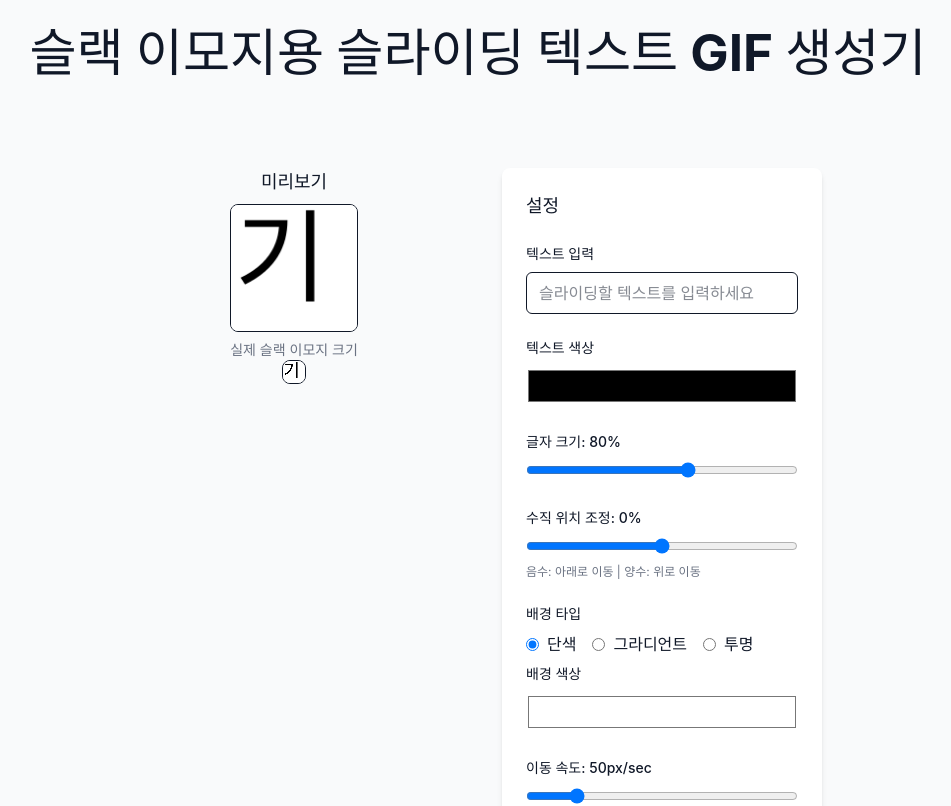
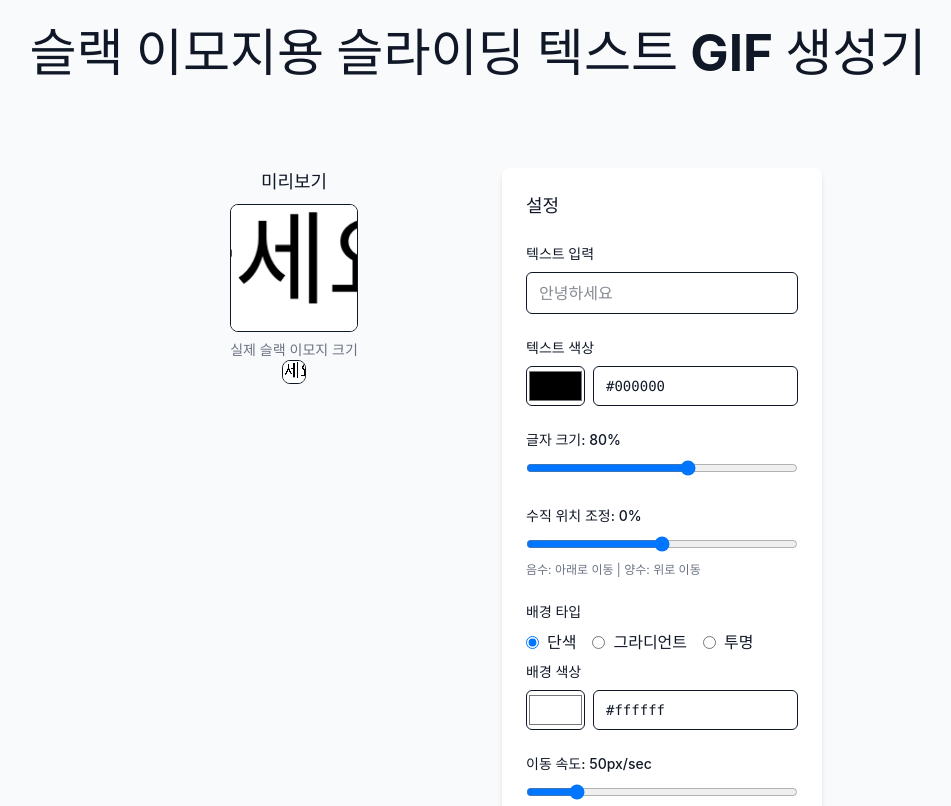
Before and after one commit to 97Wobbler/slack-gif-emoji-maker, a React (Vite) app: page / in a window 1280 px wide. Shown: the top 806 px of the page, without its empty margins (162-1113 px from the left). Built offline with nearby package versions, Linux system fonts and the light colour scheme; a web font is replaced by a local one.

Commit message:
_
- 텍스트 및 배경 설정 컴포넌트에서 색상 입력 방식을 개선하고, 텍스트 프리뷰의 수직 정렬 방식을 동적으로 조정하도록 수정했습니다.
- 기본 텍스트를 '안녕하세요'로 변경했습니다.

```diff
--- /dev/null
+++ b/documents/feedback_20250528_154532.md
@@ -0,0 +1,43 @@
+# 개선사항 피드백 - 2024.12.27
+
+## 개선점 정리
+
+### 1. 텍스트 기본값 변경
+**As-is:** 텍스트 기본값이 다른 값으로 설정되어 있고, 플레이스홀더도 "텍스트 입력"으로 되어 있음
+**To-be:** 텍스트 기본값과 플레이스홀더를 모두 "안녕하세요"로 변경
+
+### 2. 텍스트 색상 입력 방식 개선
+**As-is:** 컬러 피커만 지원
+**To-be:** 컬러 피커와 HEX Code 입력창을 모두 지원하도록 개선 (텍스트 색상, 배경 단색, 그라디언트 색상 모두 적용)
+
+### 3. 그라디언트 배경 각도 변경
+**As-is:** 왼쪽에서 오른쪽으로 진행되는 그라디언트 (0deg 또는 90deg)
+**To-be:** 좌상단에서 우하단으로 진행되는 그라디언트 (135deg)
+
+## To-Do 리스트
+
+- [x] 1단계: 텍스트 기본값과 플레이스홀더 "안녕하세요"로 변경
+- [x] 2-1단계: 텍스트 색상에 HEX Code 입력창 추가 및 컬러 피커와 연동
+- [x] 2-2단계: 배경 색상(단색)에 HEX Code 입력창 추가
+- [x] 2-3단계: 그라디언트 색상에 HEX Code 입력창 추가
+- [x] 3단계: 그라디언트 배경 각도를 135도로 변경
+
+## 진행 상황
+- ✅ 1단계 완료: 텍스트 기본값과 플레이스홀더 "안녕하세요"로 변경
+- ✅ 2-1단계 완료: 텍스트 색상에 HEX Code 입력창 추가 및 컬러 피커와 연동
+- ✅ 2-2단계 완료: 배경 색상(단색)에 HEX Code 입력창 추가
+- ✅ 2-3단계 완료: 그라디언트 색상에 HEX Code 입력창 추가
+- ✅ 3단계 완료: 그라디언트 배경 각도를 135도로 변경
+
+## 모든 개선사항 완료! 🎉
+
+### 변경 사항 요약:
+1. **텍스트 기본값**: 빈 문자열 → "안녕하세요" (fallback으로 사용)
+2. **플레이스홀더**: "슬라이딩할 텍스트를 입력하세요" → "안녕하세요"
+3. **색상 입력 UI**: 모든 색상 필드(텍스트, 배경 단색, 그라디언트)에 컬러 피커 + HEX Code 입력창 적용
+4. **그라디언트 방향**: 수평(왼쪽→오른쪽) → 대각선(좌상단→우하단, 135도)
+
+### 추가 개선점:
+- **ColorInput 컴포넌트 신규 생성**: 재사용 가능한 색상 입력 컴포넌트로 코드 중복 제거
+- **실시간 유효성 검사**: HEX 코드 입력 시 3자리/6자리 형식 검증
+- **양방향 동기화**: 컬러 피커와 HEX 입력창 간 완벽한 동기화
--- a/src/App.tsx
+++ b/src/App.tsx
@@ -24,7 +24,7 @@
   const [isGenerating, setIsGenerating] = useState(false)
 
   const textConfig: TextConfig = {
-    text: text || '미리보기 텍스트',
+    text: text || '안녕하세요',
     color: textColor,
     font: 'Pretendard Variable',
     speed,
--- a/src/components/SettingsPanel/BackgroundSetting.tsx
+++ b/src/components/SettingsPanel/BackgroundSetting.tsx
@@ -1,3 +1,4 @@
+import { ColorInput } from './ColorInput'
 import type { BackgroundConfig } from '../../types'
 
 interface BackgroundSettingProps {
@@ -43,39 +44,27 @@
         </label>
       </div>
       {bgType === 'solid' && (
-        <div>
-          <label htmlFor="bgColor" className="block text-sm font-medium mb-2">배경 색상</label>
-          <input
-            type="color"
+        <ColorInput
+          label="배경 색상"
+          value={bgColor}
+          onChange={setBgColor}
           id="bgColor"
-            value={bgColor}
-            onChange={e => setBgColor(e.target.value)}
-            className="w-full h-10 rounded-md cursor-pointer"
         />
-        </div>
       )}
       {bgType === 'gradient' && (
-        <div className="flex gap-4">
-          <div className="flex-1">
-            <label htmlFor="gradientStart" className="block text-sm font-medium mb-2">시작 색상</label>
-            <input
-              type="color"
+        <div className="flex flex-col gap-4">
+          <ColorInput
+            label="시작 색상"
+            value={bgGradient[0]}
+            onChange={value => setBgGradient([value, bgGradient[1]])}
             id="gradientStart"
-              value={bgGradient[0]}
-              onChange={e => setBgGradient([e.target.value, bgGradient[1]])}
-              className="w-full h-10 rounded-md cursor-pointer"
           />
-          </div>
-          <div className="flex-1">
-            <label htmlFor="gradientEnd" className="block text-sm font-medium mb-2">종료 색상</label>
-            <input
-              type="color"
+          <ColorInput
+            label="종료 색상"
+            value={bgGradient[1]}
+            onChange={value => setBgGradient([bgGradient[0], value])}
             id="gradientEnd"
-              value={bgGradient[1]}
-              onChange={e => setBgGradient([bgGradient[0], e.target.value])}
-              className="w-full h-10 rounded-md cursor-pointer"
           />
-          </div>
         </div>
       )}
     </div>
--- /dev/null
+++ b/src/components/SettingsPanel/ColorInput.tsx
@@ -0,0 +1,56 @@
+import { useState, useEffect } from 'react'
+
+interface ColorInputProps {
+  label: string
+  value: string
+  onChange: (value: string) => void
+  id?: string
+  className?: string
+}
+
+export function ColorInput({ label, value, onChange, id, className = "" }: ColorInputProps) {
+  const [hexInput, setHexInput] = useState(value)
+
+  // value가 변경되면 hexInput도 동기화
+  useEffect(() => {
+    setHexInput(value)
+  }, [value])
+
+  const handleHexChange = (inputValue: string) => {
+    setHexInput(inputValue)
+
+    // HEX 색상 코드 유효성 검사 (3자리 또는 6자리)
+    const hexPattern = /^#([A-Fa-f0-9]{6}|[A-Fa-f0-9]{3})$/
+    if (hexPattern.test(inputValue)) {
+      onChange(inputValue)
+    }
+  }
+
+  const handleColorPickerChange = (pickerValue: string) => {
+    onChange(pickerValue)
+    setHexInput(pickerValue)
+  }
+
+  return (
+    <div className={className}>
+      <label htmlFor={id} className="block text-sm font-medium mb-2">{label}</label>
+      <div className="flex gap-2">
+        <input
+          type="color"
+          id={id}
+          value={value}
+          onChange={e => handleColorPickerChange(e.target.value)}
+          className="w-16 h-10 rounded-md cursor-pointer border"
+        />
+        <input
+          type="text"
+          value={hexInput}
+          onChange={e => handleHexChange(e.target.value)}
+          placeholder="#000000"
+          className="flex-1 px-3 py-2 border rounded-md text-sm font-mono"
+          maxLength={7}
+        />
+      </div>
+    </div>
+  )
+}
--- a/src/components/SettingsPanel/TextColorSetting.tsx
+++ b/src/components/SettingsPanel/TextColorSetting.tsx
@@ -1,3 +1,5 @@
+import { ColorInput } from './ColorInput'
+
 interface TextColorSettingProps {
   textColor: string
   setTextColor: (v: string) => void
@@ -5,15 +7,11 @@
 
 export function TextColorSetting({ textColor, setTextColor }: TextColorSettingProps) {
   return (
-    <div>
-      <label htmlFor="textColor" className="block text-sm font-medium mb-2">텍스트 색상</label>
-      <input
-        type="color"
-        id="textColor"
-        value={textColor}
-        onChange={e => setTextColor(e.target.value)}
-        className="w-full h-10 rounded-md cursor-pointer"
-      />
-    </div>
+    <ColorInput
+      label="텍스트 색상"
+      value={textColor}
+      onChange={setTextColor}
+      id="textColor"
+    />
   )
 }
--- a/src/components/SettingsPanel/TextSetting.tsx
+++ b/src/components/SettingsPanel/TextSetting.tsx
@@ -13,7 +13,7 @@
         value={text}
         onChange={e => setText(e.target.value)}
         className="w-full px-3 py-2 border rounded-md"
-        placeholder="슬라이딩할 텍스트를 입력하세요"
+        placeholder="안녕하세요"
       />
     </div>
   )
--- a/src/utils/gifGenerator.ts
+++ b/src/utils/gifGenerator.ts
@@ -1,5 +1,6 @@
 import GIF from 'gif.js';
 import type { TextConfig, BackgroundConfig, GifConfig } from '../types';
+import { calculateOptimalVerticalOffset, getOptimalTextBaseline } from './textAlignment';
 
 export class GifGenerator {
   private canvas: HTMLCanvasElement;
@@ -34,7 +35,7 @@
     }
 
     if (bg.type === 'gradient' && bg.gradientColors) {
-      const gradient = this.ctx.createLinearGradient(0, 0, this.canvas.width, 0);
+      const gradient = this.ctx.createLinearGradient(0, 0, this.canvas.width, this.canvas.height);
       gradient.addColorStop(0, bg.gradientColors[0]);
       gradient.addColorStop(1, bg.gradientColors[1]);
       this.ctx.fillStyle = gradient;
@@ -46,11 +47,13 @@
     const fontSize = this.canvas.height * (text.fontSize / 100);
     this.ctx.font = `bold ${fontSize}px "${text.font}"`;
     this.ctx.fillStyle = text.color;
-    this.ctx.textBaseline = 'middle';
+    this.ctx.textBaseline = getOptimalTextBaseline(text.text);
 
-    // 수직 오프셋 계산 (캔버스 높이의 50%에서 시작 + 오프셋 적용)
+    // 수직 오프셋 계산 (캔버스 높이의 50%에서 시작 + 사용자 오프셋 + 동적 조정)
     const baseY = this.canvas.height / 2;
-    const offsetY = baseY + (this.canvas.height * (text.verticalOffset / 100));
+    const userOffset = this.canvas.height * (text.verticalOffset / 100);
+    const dynamicOffset = calculateOptimalVerticalOffset(text.text, 0);
+    const offsetY = baseY + userOffset + dynamicOffset;
 
     this.ctx.fillText(text.text, x, offsetY);
   }
--- /dev/null
+++ b/src/utils/textAlignment.ts
@@ -0,0 +1,69 @@
+/**
+ * 텍스트의 언어 구성을 분석하여 최적의 세로 정렬을 계산하는 유틸리티
+ */
+
+interface TextAnalysis {
+  hasKorean: boolean
+  hasEnglish: boolean
+  hasDescenders: boolean // g, j, p, q, y 등 아래로 내려가는 글자
+  hasAscenders: boolean // b, d, f, h, k, l, t 등 위로 올라가는 글자
+}
+
+export function analyzeText(text: string): TextAnalysis {
+  const koreanRegex = /[가-힣]/
+  const englishRegex = /[a-zA-Z]/
+  const descendersRegex = /[gjpqy]/
+  const ascendersRegex = /[bdfhklt]/
+
+  return {
+    hasKorean: koreanRegex.test(text),
+    hasEnglish: englishRegex.test(text),
+    hasDescenders: descendersRegex.test(text),
+    hasAscenders: ascendersRegex.test(text)
+  }
+}
+
+export function calculateOptimalVerticalOffset(
+  text: string,
+  baseVerticalOffset: number = 0
+): number {
+  const analysis = analyzeText(text)
+
+  // 기본 오프셋 (사용자가 설정한 값)
+  let adjustment = baseVerticalOffset
+
+  if (analysis.hasKorean && !analysis.hasEnglish) {
+    // 한글만 있는 경우: 한글은 위쪽으로 치우쳐 보이므로 아래로 조정
+    adjustment += 2
+  } else if (analysis.hasEnglish && !analysis.hasKorean) {
+    // 영어만 있는 경우
+    if (analysis.hasDescenders && !analysis.hasAscenders) {
+      // descender만 있는 경우 (g, j, p, q, y): 위로 조정
+      adjustment -= 4
+    } else if (analysis.hasAscenders && !analysis.hasDescenders) {
+      // ascender만 있는 경우 (b, d, f, h, k, l, t): 아래로 조정
+      adjustment += 2
+    } else if (!analysis.hasDescenders && !analysis.hasAscenders) {
+      // 소문자 a, c, e, i, m, n, o, r, s, u, v, w, x, z 등: 약간 아래로
+      adjustment += 1
+    }
+    // ascender와 descender가 모두 있으면 기본값 유지
+  }
+  // 한글과 영어가 섞여있으면 기본값 유지 (가장 균형잡힌 상태)
+
+  return adjustment
+}
+
+export function getOptimalTextBaseline(text: string): CanvasTextBaseline {
+  const analysis = analyzeText(text)
+
+  // 대부분의 경우 'middle'이 적절하지만,
+  // 특정 경우에는 다른 베이스라인이 더 나을 수 있음
+  if (analysis.hasKorean && !analysis.hasEnglish) {
+    return 'middle' // 한글은 middle이 적절
+  } else if (analysis.hasEnglish && !analysis.hasKorean) {
+    return 'middle' // 영어도 middle로 유지하되 offset으로 조정
+  }
+
+  return 'middle' // 기본값
+}
```
Also changed, not shown: src/components/Preview.tsx (+7 -4 lines), 1 other file (tests, documents, lock files or other folders). Lines whose indentation alone changed are shown as unchanged.
